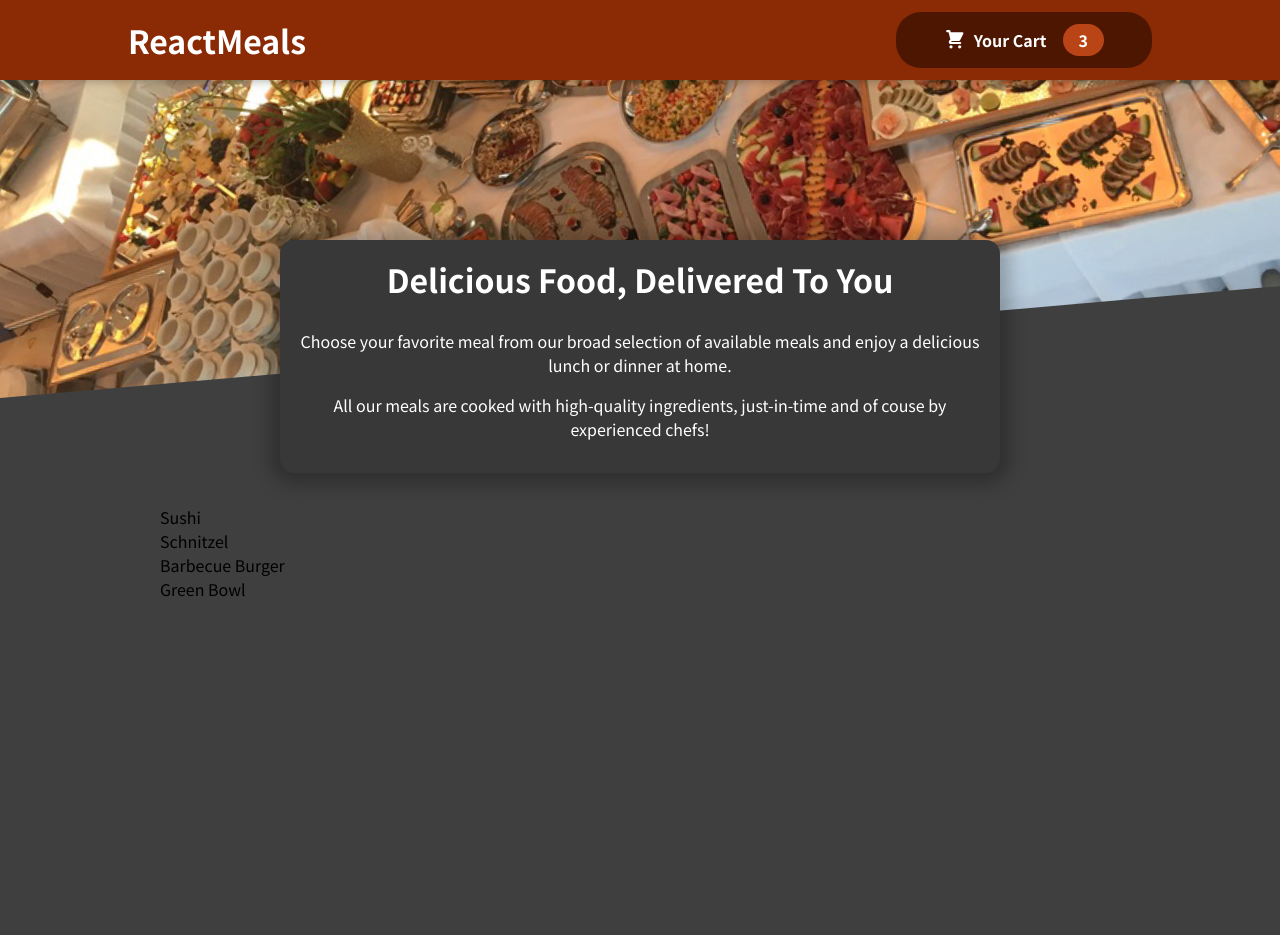
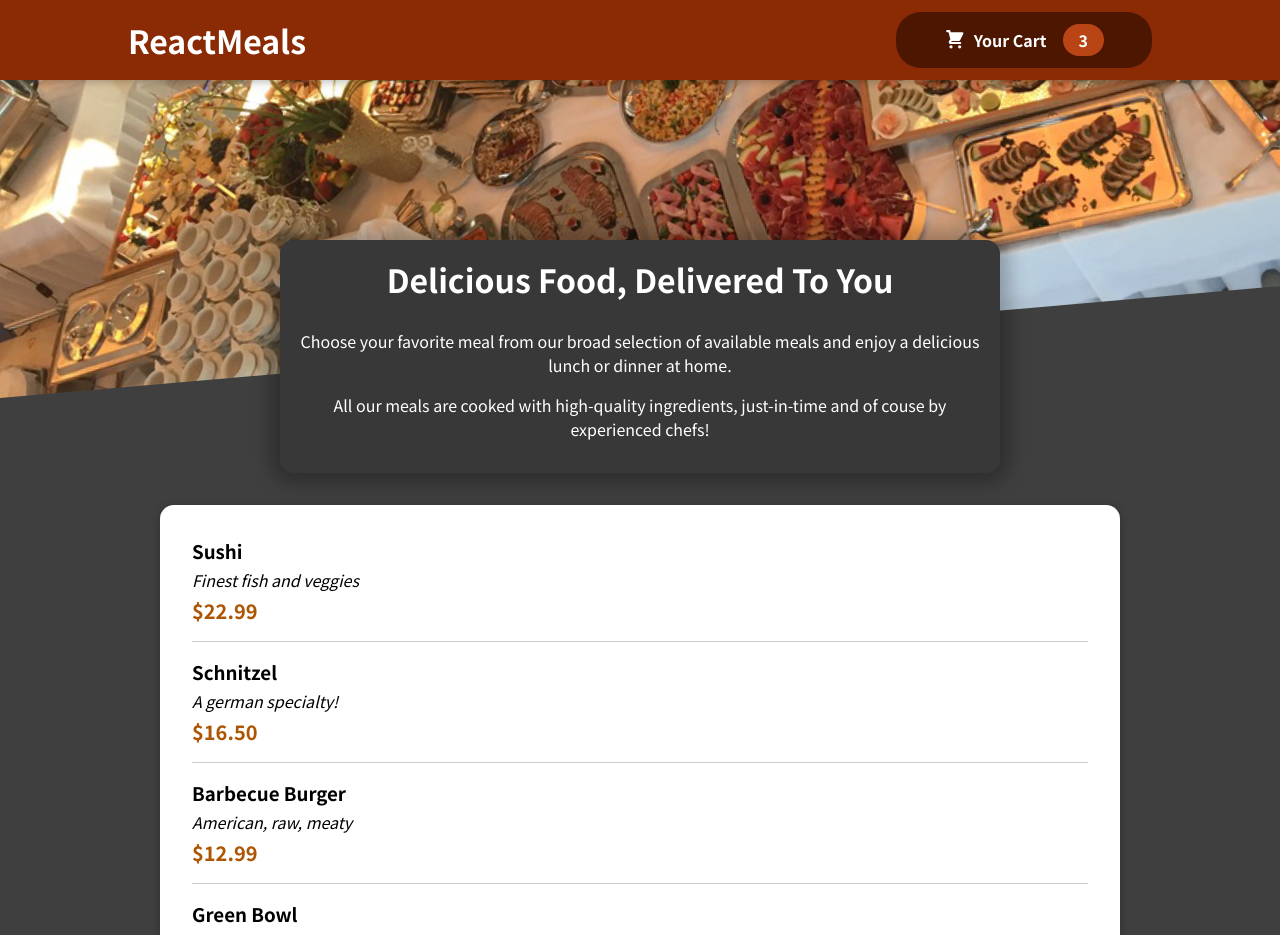
Before and after one commit to AkshayBhuva/react-meals, a React (Create React App) app: page / in a window 1280 px wide. Shown: the top 935 px of the page. Before the commit the page ends 800 px from the top, so only its background shows below. Built offline with nearby package versions, Linux system fonts and the light colour scheme.

Commit message:
add individual meal items and display them

```diff
--- a/src/componensts/Layout/Header.module.css
+++ b/src/componensts/Layout/Header.module.css
@@ -1,4 +1,4 @@
-header {
+.header {
    position: fixed;
    top: 0;
    left: 0;
--- a/src/componensts/Layout/HeaderCartButton.module.css
+++ b/src/componensts/Layout/HeaderCartButton.module.css
@@ -6,14 +6,14 @@
    color: white;
    padding: 0.75rem 3rem;
    display: flex;
-   justify-content: space-between;
+   justify-content: space-around;
    align-items: center;
    border-radius: 25px;
    font-weight: bold;
 }
 
 .button:hover,
-button:active {
+.button:active {
    background-color: #2c0d00;
 }
 
@@ -35,3 +35,25 @@
 .button:active .badge {
    background-color: #92320c;
 }
+
+.bump {
+   animation: bump 300ms ease-out;
+}
+
+@keyframes bump {
+   0% {
+      transform: scale(1);
+   }
+   10% {
+      transform: scale(0.9);
+   }
+   30% {
+      transform: scale(1.1);
+   }
+   50% {
+      transform: scale(1.15);
+   }
+   100% {
+      transform: scale(1);
+   }
+}
--- a/src/componensts/Meals/AvailableMeals.js
+++ b/src/componensts/Meals/AvailableMeals.js
@@ -1,4 +1,6 @@
+import Card from '../UI/Card';
 import classes from './AvailableMeals.module.css';
+import MealItem from './MealItem/MealItem';
 
 const DUMMY_MEALS = [
    {
@@ -28,11 +30,13 @@
 ];
 
 const AvailableMeals = () => {
-   const mealsList = DUMMY_MEALS.map((meal) => <li>{meal.name}</li>);
+   const mealsList = DUMMY_MEALS.map((meal) => <MealItem key={meal.id} name={meal.name} price={meal.price} description={meal.description} />);
 
    return (
       <section className={classes.meals}>
-         <ul>{mealsList}</ul>
+         <Card>
+            <ul>{mealsList}</ul>
+         </Card>
       </section>
    );
 };
--- /dev/null
+++ b/src/componensts/Meals/MealItem/MealItem.js
@@ -0,0 +1,18 @@
+import classes from './MealItem.module.css';
+
+const MealItem = (props) => {
+   const price = `$${props.price.toFixed(2)}`;
+
+   return (
+      <li className={classes.meal}>
+         <div>
+            <h3>{props.name}</h3>
+            <div className={classes.description}>{props.description}</div>
+            <div className={classes.price}>{price}</div>
+         </div>
+         <div></div>
+      </li>
+   );
+};
+
+export default MealItem;
--- /dev/null
+++ b/src/componensts/Meals/MealItem/MealItem.module.css
@@ -0,0 +1,22 @@
+.meal {
+   display: flex;
+   justify-content: space-between;
+   margin: 1rem;
+   padding-bottom: 1rem;
+   border-bottom: 1px solid #ccc;
+}
+
+.meal h3 {
+   margin: 0 0 0.25rem 0;
+}
+
+.description {
+   font-style: italic;
+}
+
+.price {
+   margin-top: 0.25rem;
+   font-weight: bold;
+   color: #ad5502;
+   font-size: 1.25rem;
+}
--- /dev/null
+++ b/src/componensts/UI/Card.js
@@ -0,0 +1,7 @@
+import classes from './Card.module.css';
+
+const Card = (props) => {
+   return <div className={classes.card}>{props.children}</div>;
+};
+
+export default Card;
--- /dev/null
+++ b/src/componensts/UI/Card.module.css
@@ -0,0 +1,6 @@
+.card {
+   padding: 1rem;
+   box-shadow: 0 2px 8px rgba(0, 0, 0, 0.25);
+   border-radius: 14px;
+   background-color: white;
+}
```
Also changed, not shown: src/componensts/Meals/MealItem/MealItemForm.js (added).
